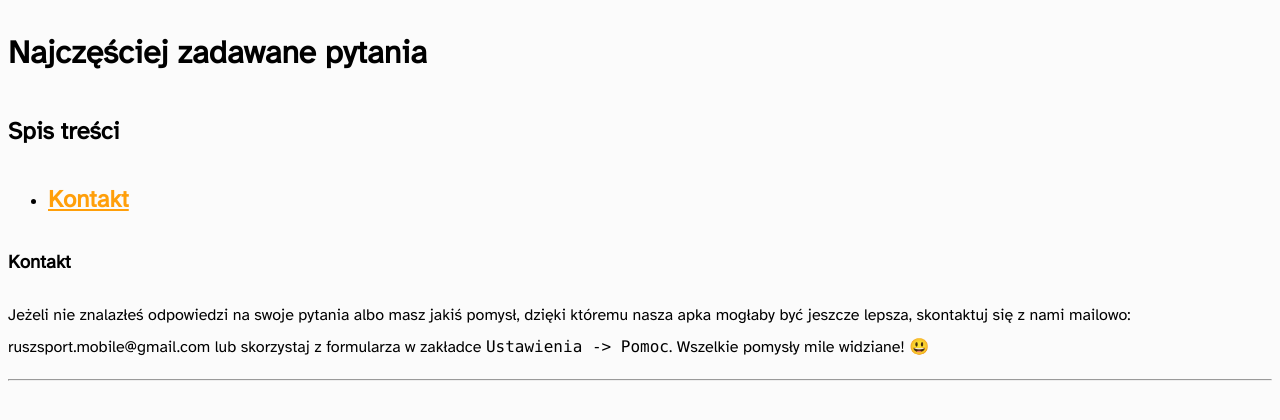
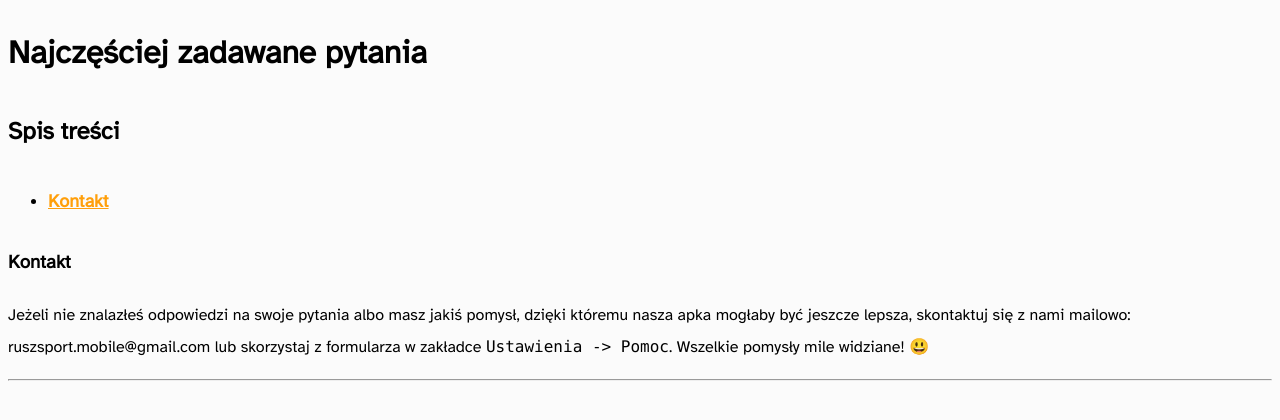
Before and after one commit to ruszsportdev/ruszsport, a Jekyll site: the page built from faq.md, in a window 1280 px wide. Shown: the top 420 px of the page. Built offline with Jekyll 4.4.1, drawn with Linux system fonts in a browser that asks for light colours.

Commit message:
Update style.css

```diff
--- a/assets/style.css
+++ b/assets/style.css
@@ -28,3 +28,8 @@ a {
 code, pre {
   font-family: SFMono-Regular, Consolas, "Liberation Mono", Menlo, Courier, monospace;
 }
+
+
+h2 a {
+    font-size: 18px;
+}
```
